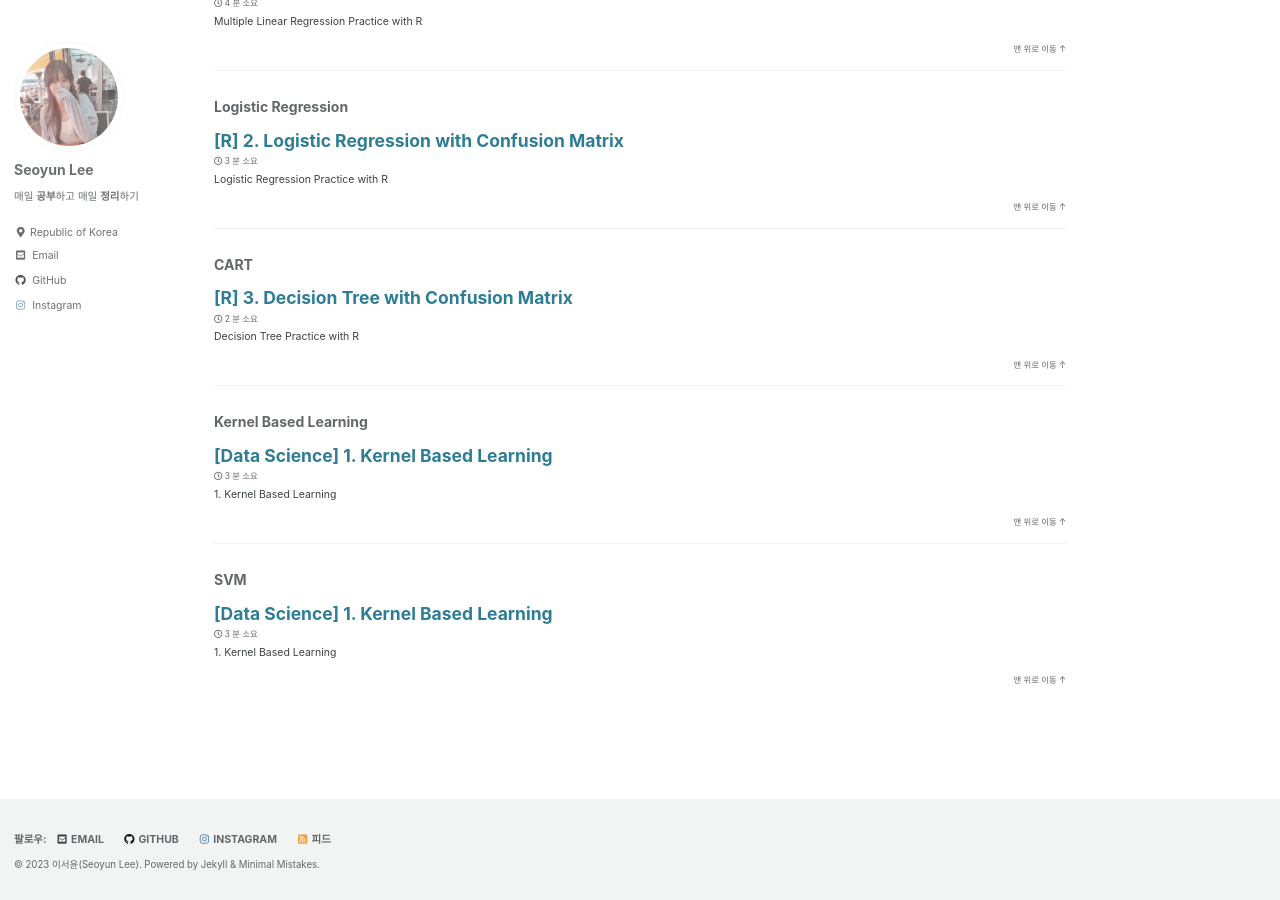
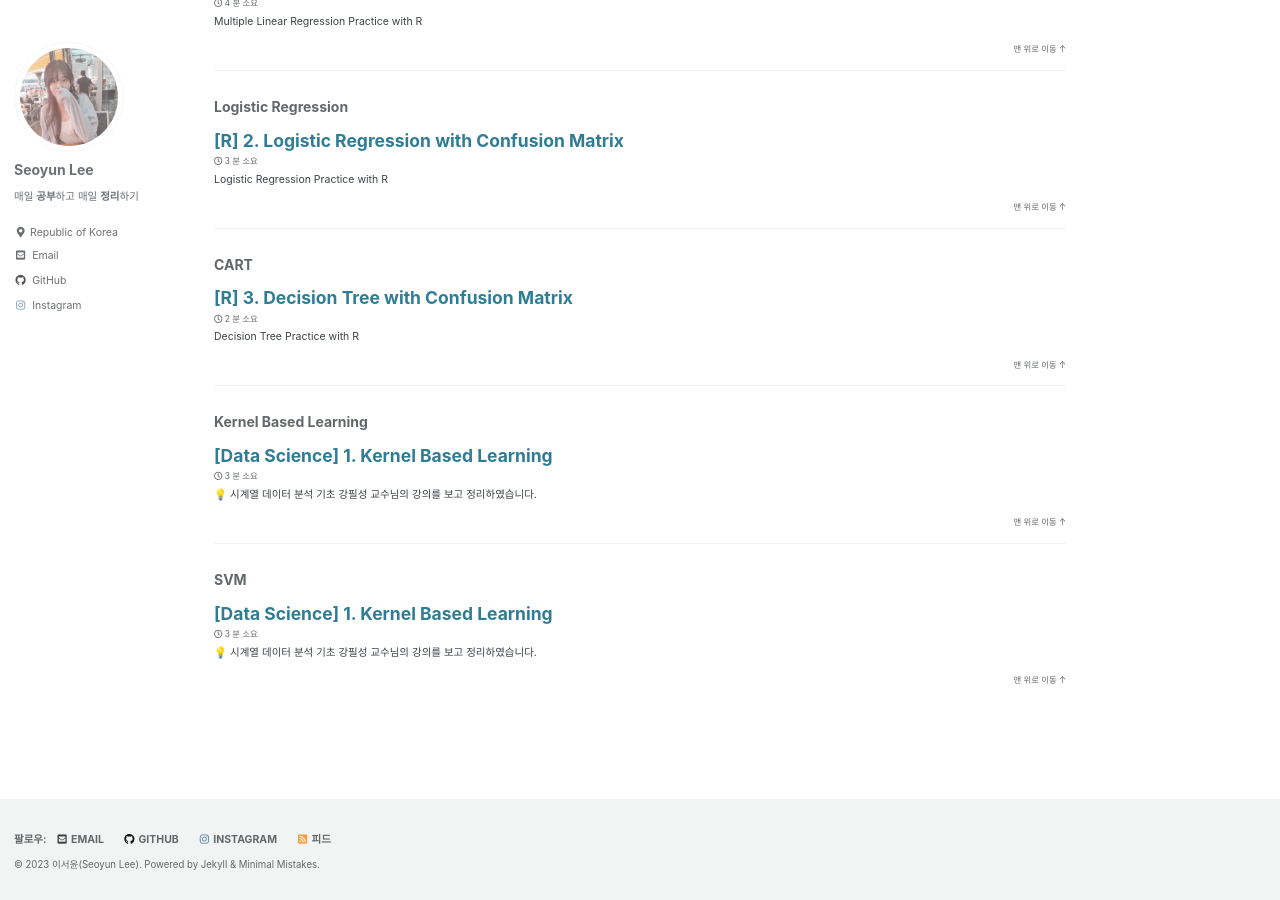
Before and after one commit to seoyun2/seoyun2.github.io, a Jekyll site: the page built from _pages/category-archive.md, in a window 1280 px wide and 900 px high, scrolled down 4265 px. Built offline with Jekyll 4.4.1, drawn with Linux system fonts in a browser that asks for light colours; cached includes are drawn as plain includes; some of the changed text lies outside the part shown.

Commit message:
Update 2023-02-15-kernel-based-learning1.md

```diff
--- a/_posts/2023-02-15-kernel-based-learning1.md
+++ b/_posts/2023-02-15-kernel-based-learning1.md
@@ -13,6 +13,10 @@ toc_label: "On This Page"
 toc_icon: "bookmark"
 use_math: true
 ---
+
+💡 시계열 데이터 분석 기초 <br>
+**강필성** 교수님의 강의를 보고 정리하였습니다.
+{: .notice--info}
 
 # 1.  Kernel Based Learning
 
```
